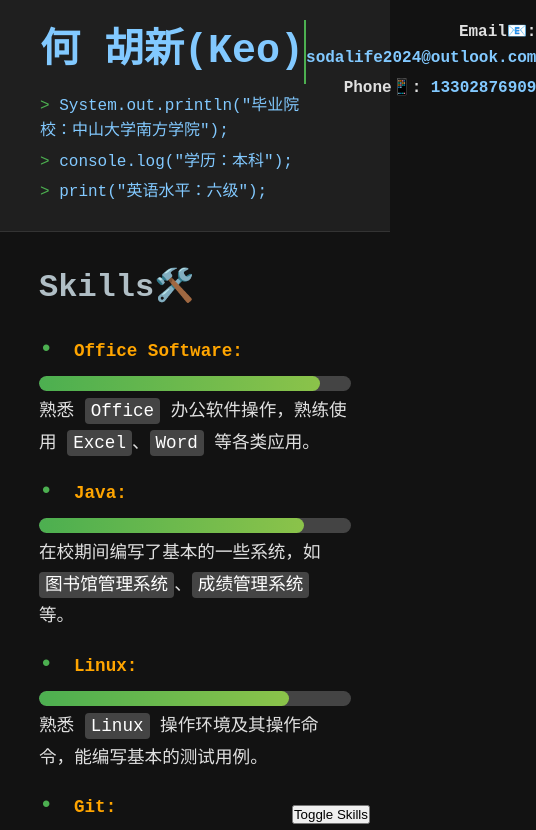
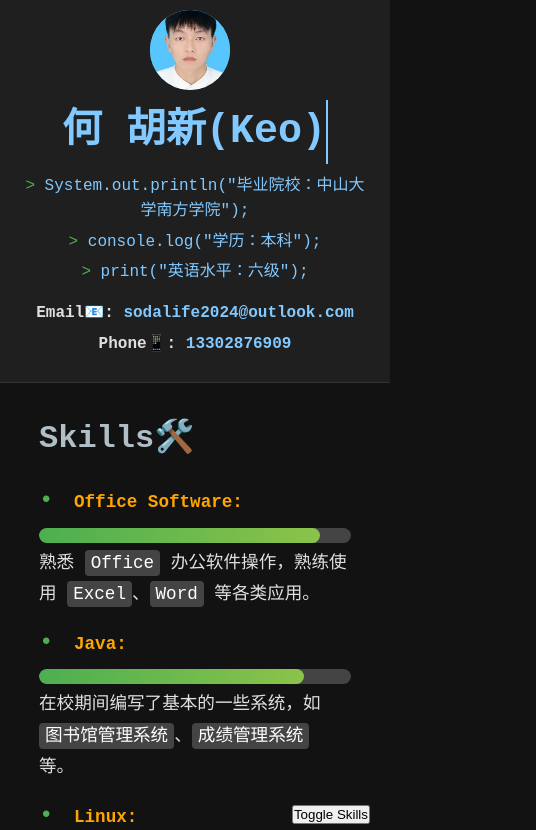
Before and after one commit to ASodaDog/sooda.github.io, a plain HTML site: page index.html in a window 390 px wide. Shown: the top 830 px of the page, 536 px wide, since content can reach past the window. Drawn offline with Linux system fonts and the light colour scheme.

Commit message:
suitable for mobile phone

```diff
--- a/scripts.js
+++ b/scripts.js
@@ -49,4 +49,23 @@ document.addEventListener('DOMContentLoaded', function() {
             skillsSection.style.display = 'none';
         }
     });
+
+    // Typing effect adjustment
+    const typingEffect = document.querySelector('.typing-effect');
+    const text = typingEffect.textContent;
+    typingEffect.textContent = '';
+
+    let index = 0;
+    function type() {
+        if (index < text.length) {
+            typingEffect.textContent += text.charAt(index);
+            index++;
+            setTimeout(type, 100); // Adjust typing speed here
+        } else {
+            // Ensure the cursor stops at the end of the text
+            typingEffect.style.borderRight = '2px solid #82c9ff';
+        }
+    }
+
+    type();
 });
--- a/styles.css
+++ b/styles.css
@@ -24,19 +24,21 @@ header {
     padding: 20px;
     border-bottom: 1px solid #333333; /* Subtle gray border */
     position: relative;
+    flex-wrap: wrap; /* Allow wrapping for smaller screens */
 }
 
 .profile-details {
     flex-grow: 1; /* Allow profile details to take up remaining space */
+    min-width: 200px; /* Ensure minimum width for smaller screens */
 }
 
 .profile-photo {
-    width: 120px;
-    height: 120px;
+    width: 80px; /* Smaller photo for mobile */
+    height: 80px; /* Smaller photo for mobile */
     background-color: #82c9ff; /* Soft pastel blue background */
     border-radius: 50%;
     overflow: hidden;
-    margin-right: 20px; /* Add space between photo and text */
+    margin-right: 10px; /* Adjusted margin */
     margin-top: -10px; /* Adjust margin-top to align with the text */
 }
 
@@ -71,6 +73,7 @@ header h1 {
     position: relative; /* Use relative positioning */
     top: 0; /* Align with the top of the header */
     right: 0; /* Align with the right side of the header */
+    min-width: 150px; /* Ensure minimum width for smaller screens */
 }
 
 .contact-info ul {
@@ -188,21 +191,16 @@ a:hover {
 
 /* Add these new styles */
 .typing-effect {
+    display: inline-block;
+    border-right: 2px solid #82c9ff; /* Cursor color */
+    white-space: nowrap;
     overflow: hidden;
-    border-right: 2px solid #4CAF50;
-    white-space: nowrap;
-    animation: typing 3.5s steps(40, end), blink-caret 0.75s step-end infinite;
-    display: inline-block;
-}
-
-@keyframes typing {
-    from { width: 0 }
-    to { width: 100% }
+    animation: blink-caret 0.75s step-end infinite;
 }
 
 @keyframes blink-caret {
-    from, to { border-color: transparent }
-    50% { border-color: #4CAF50 }
+    from, to { border-color: transparent; }
+    50% { border-color: #82c9ff; }
 }
 
 .skill-bar {
@@ -279,3 +277,20 @@ a:hover {
         transform: translateY(0);
     }
 }
+
+@media (max-width: 768px) {
+    header {
+        flex-direction: column; /* Stack elements vertically on smaller screens */
+        align-items: center; /* Center align items */
+        text-align: center; /* Center text */
+    }
+
+    .contact-info {
+        text-align: center; /* Center align contact info */
+        margin-top: 10px; /* Add margin for spacing */
+    }
+
+    .profile-photo {
+        margin-bottom: 10px; /* Add margin for spacing */
+    }
+}
```
